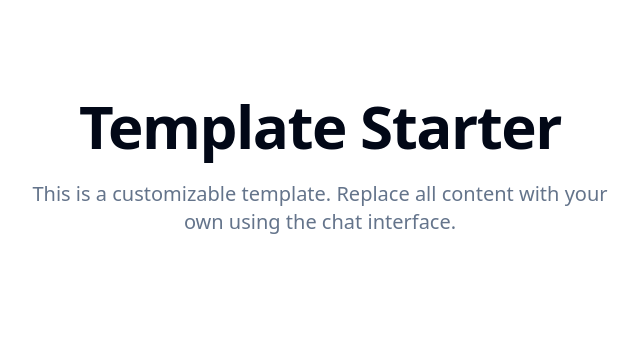
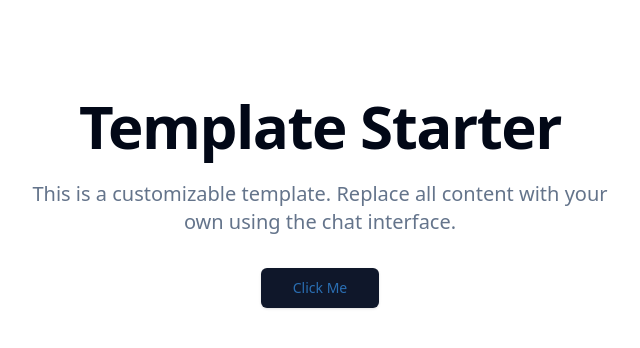
Before and after one commit to magnolia-AI/helloooo-IehaS, a Next.js app: page / in a window 1280 px wide. Shown: the top 348 px of the page, without its empty margins (320-960 px from the left). Built offline with nearby package versions, Linux system fonts and the light colour scheme.

Commit message:
Update files after message

```diff
--- a/app/page.tsx
+++ b/app/page.tsx
@@ -21,6 +21,15 @@ export default function Home() {
           <p className="mt-6 text-xl text-muted-foreground max-w-[600px] mx-auto">
             This is a customizable template. Replace all content with your own using the chat interface.
           </p>
+          <div className="mt-8">
+            <Button
+              onClick={() => toast({ title: "Button clicked!", description: "Your simple button is working!" })}
+              size="lg"
+              className="px-8 py-3"
+            >
+              Click Me
+            </Button>
+          </div>
         </div>
       </section>
     </div>
```
